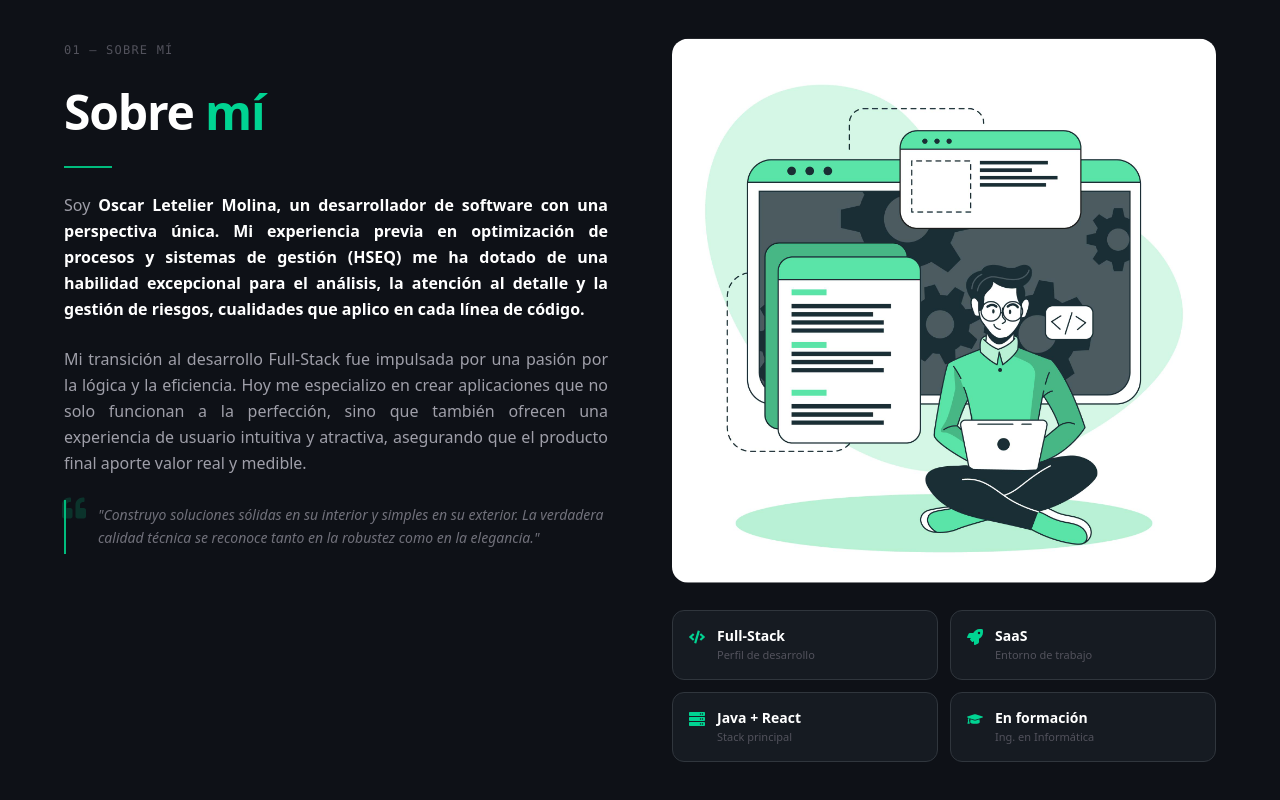
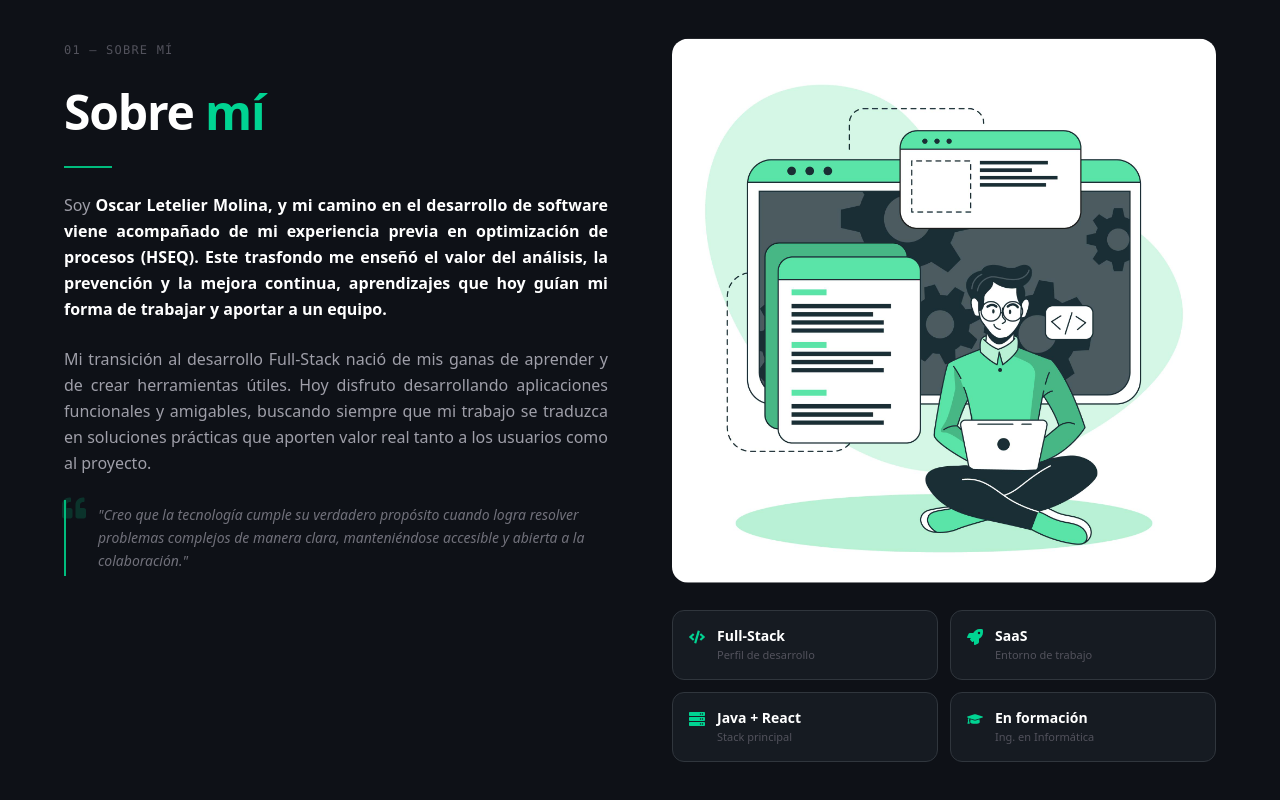
Before and after one commit to OscarLetelier/Oscar-Letelier-Web, a React (Vite) app: page / in a window 1280 px wide. Shown: the part 886-1686 px from the top of the page. Built offline with nearby package versions, Linux system fonts and the light colour scheme.

Commit message:
Update: AboutData

```diff
--- a/src/data/aboutData.ts
+++ b/src/data/aboutData.ts
@@ -23,15 +23,15 @@ export const aboutData: AboutData = {
   title: "Sobre mí",
   paragraphs: [
     {
-      text: "Soy Oscar Letelier Molina, un desarrollador de software con una perspectiva única. Mi experiencia previa en optimización de procesos y sistemas de gestión (HSEQ) me ha dotado de una habilidad excepcional para el análisis, la atención al detalle y la gestión de riesgos, cualidades que aplico en cada línea de código.",
+      text: "Soy Oscar Letelier Molina, y mi camino en el desarrollo de software viene acompañado de mi experiencia previa en optimización de procesos (HSEQ). Este trasfondo me enseñó el valor del análisis, la prevención y la mejora continua, aprendizajes que hoy guían mi forma de trabajar y aportar a un equipo.",
       highlight: "Oscar Letelier Molina",
     },
     {
-      text: "Mi transición al desarrollo Full-Stack fue impulsada por una pasión por la lógica y la eficiencia. Hoy me especializo en crear aplicaciones que no solo funcionan a la perfección, sino que también ofrecen una experiencia de usuario intuitiva y atractiva, asegurando que el producto final aporte valor real y medible.",
+      text: "Mi transición al desarrollo Full-Stack nació de mis ganas de aprender y de crear herramientas útiles. Hoy disfruto desarrollando aplicaciones funcionales y amigables, buscando siempre que mi trabajo se traduzca en soluciones prácticas que aporten valor real tanto a los usuarios como al proyecto.",
     },
   ],
   quote: {
-    text: "Construyo soluciones sólidas en su interior y simples en su exterior. La verdadera calidad técnica se reconoce tanto en la robustez como en la elegancia.",
+    text: "Creo que la tecnología cumple su verdadero propósito cuando logra resolver problemas complejos de manera clara, manteniéndose accesible y abierta a la colaboración.",
   },
   stats: [
     { icon: FaCode,         value: "Full-Stack",      label: "Perfil de desarrollo"  },
```
